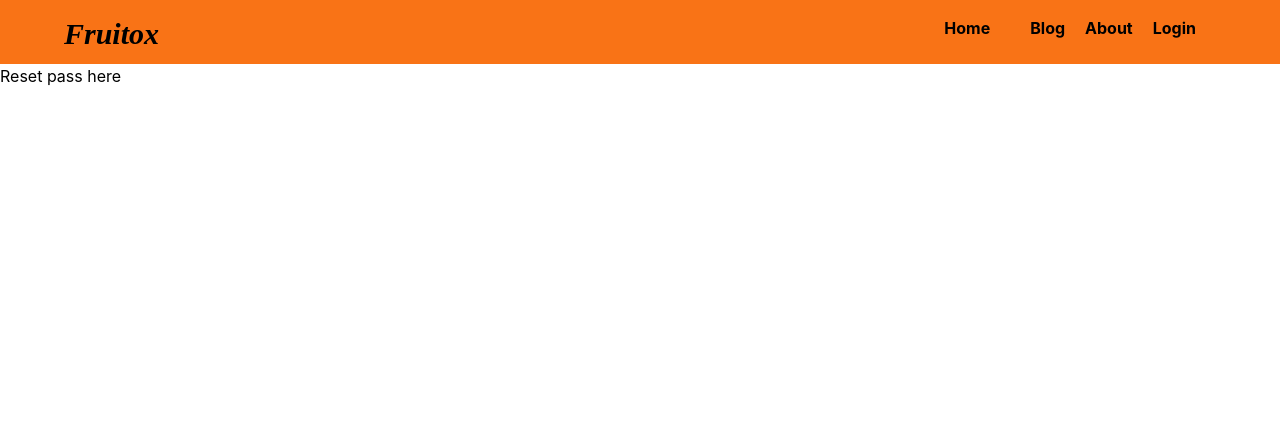
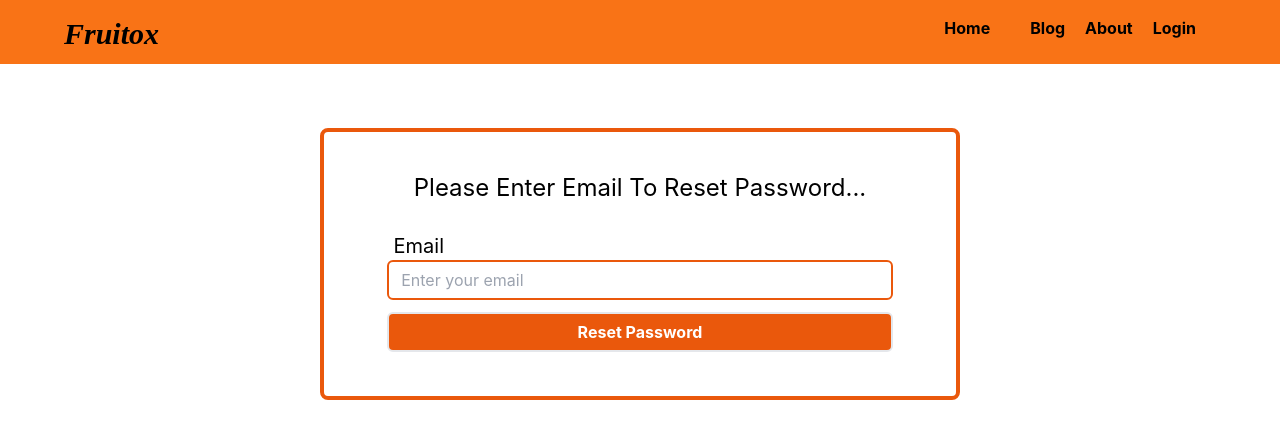
Before and after one commit to amitopu/Fruitox-frontend, a React (Create React App) app: page /passwordreset in a window 1280 px wide. Shown: the top 438 px of the page. Built offline with nearby package versions, Linux system fonts and the light colour scheme; no server answers; a web font is replaced by a local one.

Commit message:
spinner and password reset functions are ready. Login and register functions are working properly

```diff
--- a/src/components/Login/Login.js
+++ b/src/components/Login/Login.js
@@ -1,16 +1,13 @@
-import React, { useEffect, useState } from "react";
+import React, { useEffect } from "react";
 import { useForm } from "react-hook-form";
 import Header from "../Header/Header";
 import { Link, useLocation, useNavigate } from "react-router-dom";
 import auth from "../../firebase.init";
 import {
     useAuthState,
-    useSendPasswordResetEmail,
     useSignInWithEmailAndPassword,
     useSignInWithGoogle,
 } from "react-firebase-hooks/auth";
-import { ToastContainer, toast } from "react-toastify";
-import "react-toastify/dist/ReactToastify.css";
 import Spinner from "../Spinner/Spinner";
 
 const Login = () => {
@@ -31,9 +28,11 @@ const Login = () => {
     //sign in with google hook
     const [signInWithGoogle, , updating, errorGoogle] =
         useSignInWithGoogle(auth);
+
+    // hook for getting user object
     const [user] = useAuthState(auth);
 
-    // hooks and states for redirect to intended page
+    // hooks and states to get regirection location of intended page
     const navigate = useNavigate();
     let location = useLocation();
     let path = location.state?.from?.pathname || "/";
@@ -88,7 +87,6 @@ const Login = () => {
     return (
         <>
             <Header></Header>
-            <ToastContainer />
             <div className="md:w-1/2 w-3/4 mx-auto h border-4 border-orange-600 rounded-lg mt-16">
                 <h1 className="text-2xl mt-5 mb-2 p-5 text-center">
                     Please Login ...
@@ -98,6 +96,8 @@ const Login = () => {
                         Email
                     </label>
                     <br />
+
+                    {/* input for email  */}
                     <input
                         className="block border-2 border-orange-600 w-4/5 h-10 rounded-md mx-auto mb-2 pl-3"
                         {...register("email", {
@@ -120,6 +120,8 @@ const Login = () => {
                         Password
                     </label>
                     <br />
+
+                    {/* input for password  */}
                     <input
                         type="password"
                         className="block border-2 border-orange-600 w-4/5 h-10 rounded-md mx-auto mb-2 pl-3"
@@ -138,6 +140,7 @@ const Login = () => {
                         </p>
                     )}
 
+                    {/* input for submit */}
                     <input
                         className="block border-2 text-white font-bold hover:font-extrabold bg-orange-600 hover:bg-orange-700 w-4/5 h-10 rounded-md mx-auto mt-3 mb-3"
                         value="Submit"
@@ -146,6 +149,7 @@ const Login = () => {
                     <br />
                 </form>
 
+                {/* extra links  */}
                 <p className="text-xl text-center">
                     Don't have an account?{" "}
                     <span className="font-bold text-orange-600">
@@ -170,6 +174,7 @@ const Login = () => {
                     <div className="w-2 h-2 rounded-full bg-orange-600 mx-1"></div>
                     <div className="w-2/5 h-[2px] bg-orange-600"></div>
                 </div>
+
                 {/* google sign in button */}
                 <button
                     className="flex justify-center items-center mx-auto mt-5 text-center w-3/4 md:w-5/7 lg:w-1/2 h-10 border-[2px] border-orange-600 rounded mb-3"
@@ -204,6 +209,7 @@ const Login = () => {
                     </span>
                     <span>SignIn With Google</span>
                 </button>
+
                 {/* Showing error messages */}
                 <p className="mt-2 text-center text-red-600 ml-2 font-bold">
                     {error?.message}
--- a/src/components/PasswordReset/PasswordReset.js
+++ b/src/components/PasswordReset/PasswordReset.js
@@ -1,11 +1,78 @@
 import React from "react";
 import Header from "../Header/Header";
+import { useForm } from "react-hook-form";
+import { useSendPasswordResetEmail } from "react-firebase-hooks/auth";
+import auth from "../../firebase.init";
+import { ToastContainer, toast } from "react-toastify";
+import "react-toastify/dist/ReactToastify.css";
 
 const PasswordReset = () => {
+    // hook call for form control
+    const {
+        register,
+        handleSubmit,
+        watch,
+        formState: { errors },
+    } = useForm({
+        mode: "onChange",
+    });
+
+    // hook call for password reset with firebase
+    const [sendPasswordResetEmail, , error] = useSendPasswordResetEmail(auth);
+
+    //form handling submit button
+    const onSubmit = (data) => {
+        const { email } = data;
+        console.log(email);
+        sendPasswordResetEmail(email);
+        toast("Sending password reset link to your email");
+    };
+
     return (
         <>
             <Header></Header>
-            <div>Reset pass here</div>
+            <ToastContainer></ToastContainer>
+            <div className="md:w-1/2 w-3/4 mx-auto h border-4 border-orange-600 rounded-lg mt-16">
+                <h1 className="text-2xl mt-5 mb-2 p-5 text-center">
+                    Please Enter Email To Reset Password...
+                </h1>
+                <form onSubmit={handleSubmit(onSubmit)}>
+                    <label className="text-xl ml-[11%]" htmlFor="email">
+                        Email
+                    </label>
+                    <br />
+                    <input
+                        className="block border-2 border-orange-600 w-4/5 h-10 rounded-md mx-auto mb-2 pl-3"
+                        {...register("email", {
+                            pattern: {
+                                value: /^\w+([\.-]?\w+)*@\w+([\.-]?\w+)*(\.\w{2,5})+$/i,
+                                message: "Invalid email address",
+                            },
+                            required: "this is required",
+                            maxLength: 30,
+                        })}
+                        placeholder="Enter your email"
+                        // onBlur={captureEmail}
+                    />
+                    {errors.email && (
+                        <p className="text-red-600 text-center warning mb-2">
+                            {errors.email.message}
+                        </p>
+                    )}
+
+                    {/* input for submit form data  */}
+                    <input
+                        className="block border-2 text-white font-bold hover:font-extrabold bg-orange-600 hover:bg-orange-700 w-4/5 h-10 rounded-md mx-auto mt-3 mb-3"
+                        value="Reset Password"
+                        type="submit"
+                    />
+                    <br />
+                    {/* for showing errors  */}
+                    <p className="mt-2 text-center text-red-600 ml-2 font-bold">
+                        {error?.message}
+                    </p>
+                </form>
+            </div>
         </>
     );
 };
--- a/src/components/Register/Register.js
+++ b/src/components/Register/Register.js
@@ -1,4 +1,4 @@
-import React, { useEffect, useState } from "react";
+import React, { useEffect } from "react";
 import { Link, useNavigate } from "react-router-dom";
 import { useForm } from "react-hook-form";
 import Header from "../Header/Header";
@@ -124,6 +124,7 @@ const Register = () => {
                         </p>
                     )}
 
+                    {/* input for submit */}
                     <input
                         className="block border-2 text-white font-bold hover:font-extrabold bg-orange-600 hover:bg-orange-700 w-4/5 h-10 rounded-md mx-auto mt-3 mb-3"
                         value="Submit"
@@ -132,12 +133,15 @@ const Register = () => {
                     <br />
                 </form>
 
+                {/* for extra link */}
                 <p className="text-xl text-center">
                     Already have an account?{" "}
                     <span className="font-bold text-orange-600">
                         <Link to="/login">Login</Link>
                     </span>
                 </p>
+
+                {/* for showing error messages  */}
                 <p className="mt-2 text-center text-red-600 ml-2 font-bold">
                     {error?.message}
                 </p>
--- a/src/components/Spinner/Spinner.js
+++ b/src/components/Spinner/Spinner.js
@@ -1,11 +1,15 @@
 import React from "react";
 import { Grid } from "react-loader-spinner";
+import Header from "../Header/Header";
 
 const Spinner = () => {
     return (
-        <div className="mt-20 mx-auto w-40 h-auto">
-            <Grid color="#00BFFF" height={80} width={80} />
-        </div>
+        <>
+            <Header></Header>
+            <div className="mt-20 mx-auto w-40 h-auto">
+                <Grid color="rgb(249 115 22)" height={80} width={80} />
+            </div>
+        </>
     );
 };
 
```
